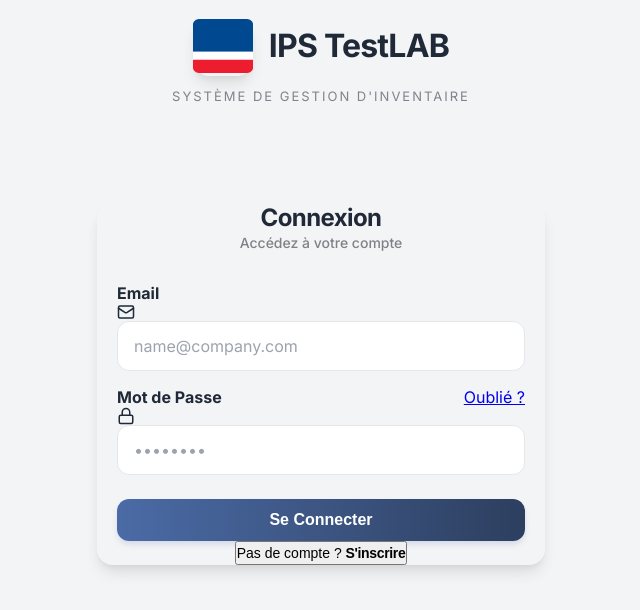
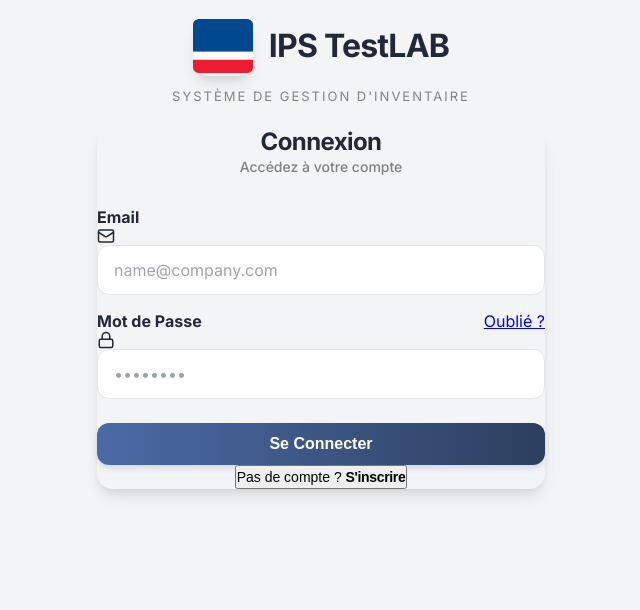
Before and after one commit to mrdado/toron-metrologie-v2, a React (Vite) app: page /login in a window 1280 px wide. Shown: the top 610 px of the page, without its empty margins (319-959 px from the left). Built offline with nearby package versions, Linux system fonts and the light colour scheme; no server answers; the database is empty.

Commit message:
style: cleanup layout and remove hardcoded margins in LoginCard

```diff
--- a/src/components/auth/LoginCard.jsx
+++ b/src/components/auth/LoginCard.jsx
@@ -96,7 +96,7 @@ const LoginCard = ({ onLogin, onRegister, onLogout, error, loading, pendingAppro
                 {/* Card Header */}
                 <div className="p-8 text-center border-b border-gray-100">
                     <div className="h-0.5 w-12 bg-gradient-to-r from-blue-600 to-blue-100 mx-auto mb-4"></div>
-                    <h2 className="text-2xl font-bold text-gray-900 mb-1 tracking-tight" style={{marginTop: '100px'}}>
+                    <h2 className="text-2xl font-bold text-gray-900 mb-1 tracking-tight" style={{marginTop: '24px'}}>
                         {isLogin ? 'Connexion' : 'Créer un compte'}
                     </h2>
                     <p className="text-sm font-medium" style={{color: 'rgb(128, 129, 135)', marginBottom: '30px'}}>
@@ -134,9 +134,9 @@ const LoginCard = ({ onLogin, onRegister, onLogout, error, loading, pendingAppro
                         )}
 
                         <div>
-                            <label className="text-xs font-bold text-gray-700 uppercase tracking-wide block mb-2" style={{marginLeft: '20px'}}>Email</label>
+                            <label className="text-xs font-bold text-gray-700 uppercase tracking-wide block mb-2">Email</label>
                             <div className="relative">
-                                 <div className="absolute inset-y-0 left-0 pl-4 flex items-center pointer-events-none" style={{marginLeft: '20px', width: '408px'}}>
+                                 <div className="absolute inset-y-0 left-0 pl-4 flex items-center pointer-events-none">
                                      <Mail className="text-gray-400" size={18} />
                                  </div>
                                  <input
@@ -146,18 +146,17 @@ const LoginCard = ({ onLogin, onRegister, onLogout, error, loading, pendingAppro
                                      value={email}
                                      onChange={(e) => setEmail(e.target.value)}
                                      required
-                                     style={{marginLeft: '20px', marginRight: '20px', width: '408px', paddingRight: '16px', overflow: 'visible'}}
                                  />
                              </div>
-                        </div>
+                         </div>
 
                         <div>
                             <div className="flex justify-between items-center mb-2">
-                                <label className="text-xs font-bold text-gray-700 uppercase tracking-wide" style={{marginLeft: '20px'}}>Mot de Passe</label>
-                                {isLogin && <a href="#" className="text-xs text-blue-600 hover:text-blue-700 transition-colors" style={{marginRight: '20px'}}>Oublié ?</a>}
+                                <label className="text-xs font-bold text-gray-700 uppercase tracking-wide">Mot de Passe</label>
+                                {isLogin && <a href="#" className="text-xs text-blue-600 hover:text-blue-700 transition-colors">Oublié ?</a>}
                             </div>
                             <div className="relative">
-                                 <div className="absolute inset-y-0 left-0 pl-4 flex items-center pointer-events-none" style={{marginLeft: '20px', width: '408px'}}>
+                                 <div className="absolute inset-y-0 left-0 pl-4 flex items-center pointer-events-none">
                                      <Lock className="text-gray-400" size={18} />
                                  </div>
                                  <input
@@ -167,16 +166,15 @@ const LoginCard = ({ onLogin, onRegister, onLogout, error, loading, pendingAppro
                                      value={password}
                                      onChange={(e) => setPassword(e.target.value)}
                                      required
-                                     style={{width: '408px', marginLeft: '20px', marginRight: '20px'}}
                                  />
                              </div>
-                        </div>
+                         </div>
 
                         <button
                             type="submit"
                             disabled={loading}
                             className="login-submit-btn"
-                            style={{...loginButtonStyle, marginLeft: '20px', marginRight: '20px', width: '408px'}}
+                            style={loginButtonStyle}
                         >
                             {loading ? (
                                 <span style={{display: 'flex', alignItems: 'center', justifyContent: 'center', gap: '8px'}}>
```
